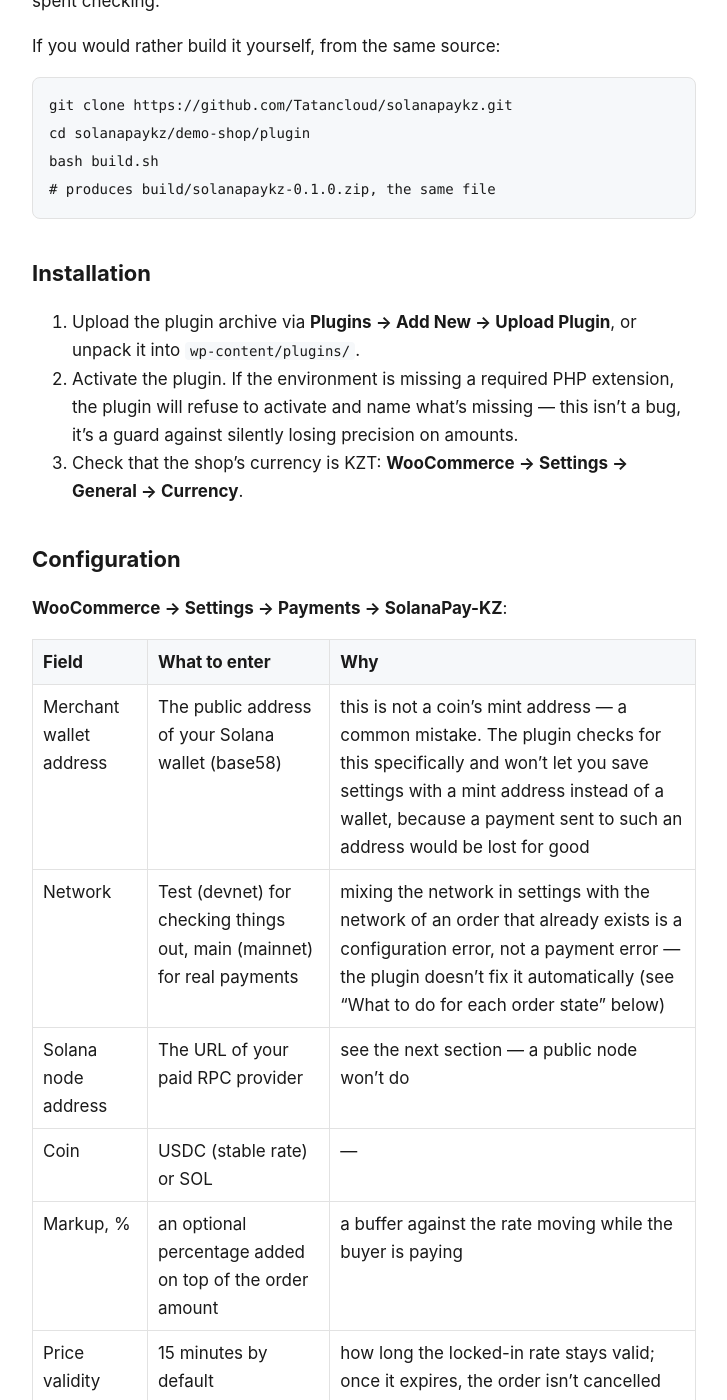
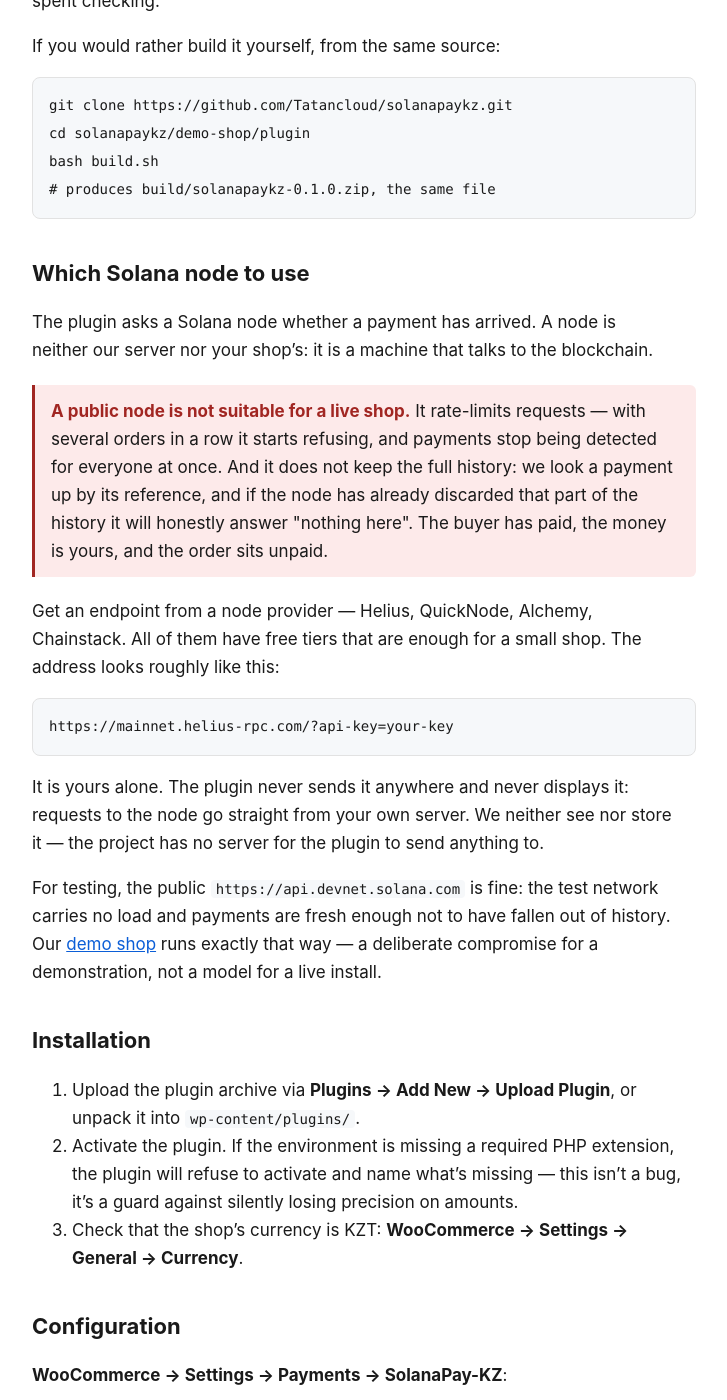
Before and after one commit to Tatancloud/solanapaykz, a Jekyll site: the page built from docs/woocommerce.md, in a window 1280 px wide and 1400 px high, scrolled down 1812 px. Shown: the whole window, without its empty margins (276-1003 px from the left). Built offline with Jekyll 4.4.1, drawn with Linux system fonts in a browser that asks for light colours.

Commit message:
docs: какой узел Solana указывать, и честно про демо-магазин
Заказчик заметил противоречие: подсказка в настройках плагина не советует
публичный узел, а наш собственный демо-магазин работает именно на нём.
Оговорено прямо — иначе получается «делай как я говорю, а не как я делаю»,
и первый же внимательный читатель это замечает.

Объяснено и то, чего в подсказке не помещалось: чем именно плох публичный
узел (ограничение частоты и выброшенная история — платёж есть, а заказ
висит), что указывать вместо него и что этот адрес нигде не покидает сервер
продавца.

Страница по корневому адресу сервера стала двуязычной, английский первым.
Без переключателя: страница короткая, а переключатель — это состояние,
которое ломается ровно тогда, когда человек пришёл разбираться в непонятном.

Co-Authored-By: Claude Opus 5 (1M context) <noreply@anthropic.com>

````diff
--- a/docs/woocommerce.md
+++ b/docs/woocommerce.md
@@ -61,6 +61,37 @@ cd solanapaykz/demo-shop/plugin
 bash build.sh
 # produces build/solanapaykz-0.1.0.zip, the same file
 ```
+
+## Which Solana node to use
+
+The plugin asks a Solana node whether a payment has arrived. A node is neither
+our server nor your shop's: it is a machine that talks to the blockchain.
+
+<div class="важно">
+<strong>A public node is not suitable for a live shop.</strong> It rate-limits
+requests — with several orders in a row it starts refusing, and payments stop
+being detected for everyone at once. And it does not keep the full history: we
+look a payment up by its reference, and if the node has already discarded that
+part of the history it will honestly answer "nothing here". The buyer has
+paid, the money is yours, and the order sits unpaid.
+</div>
+
+Get an endpoint from a node provider — Helius, QuickNode, Alchemy,
+Chainstack. All of them have free tiers that are enough for a small shop. The
+address looks roughly like this:
+
+```
+https://mainnet.helius-rpc.com/?api-key=your-key
+```
+
+It is yours alone. The plugin never sends it anywhere and never displays it:
+requests to the node go straight from your own server. We neither see nor
+store it — the project has no server for the plugin to send anything to.
+
+For testing, the public `https://api.devnet.solana.com` is fine: the test
+network carries no load and payments are fresh enough not to have fallen out
+of history. Our [demo shop](https://shop.pagafox.kz) runs exactly that way —
+a deliberate compromise for a demonstration, not a model for a live install.
 
 ## Installation
 
````
Also changed, not shown: docs/ru/woocommerce.md (+31 -0 lines), tilda-server/src/http/server.ts (+37 -14 lines), tilda-server/tests/http.test.ts (+4 -1 lines).
